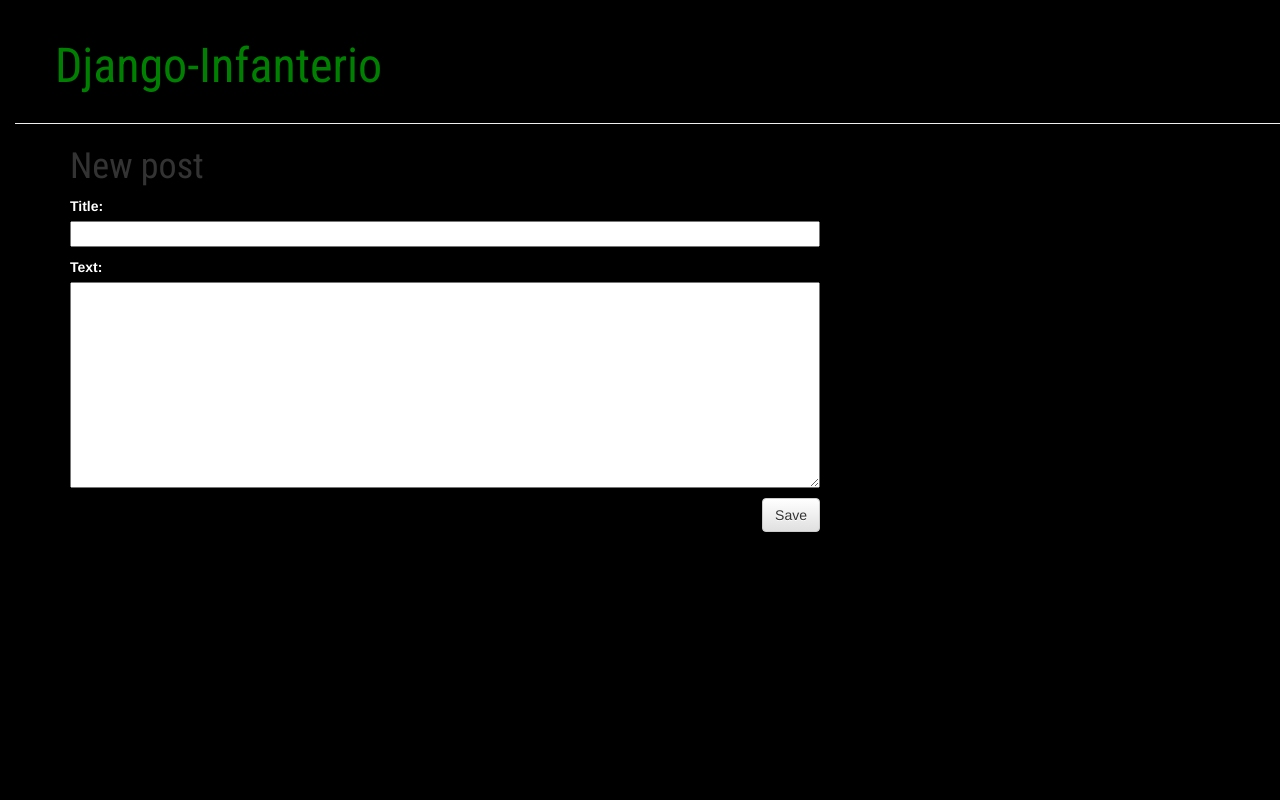
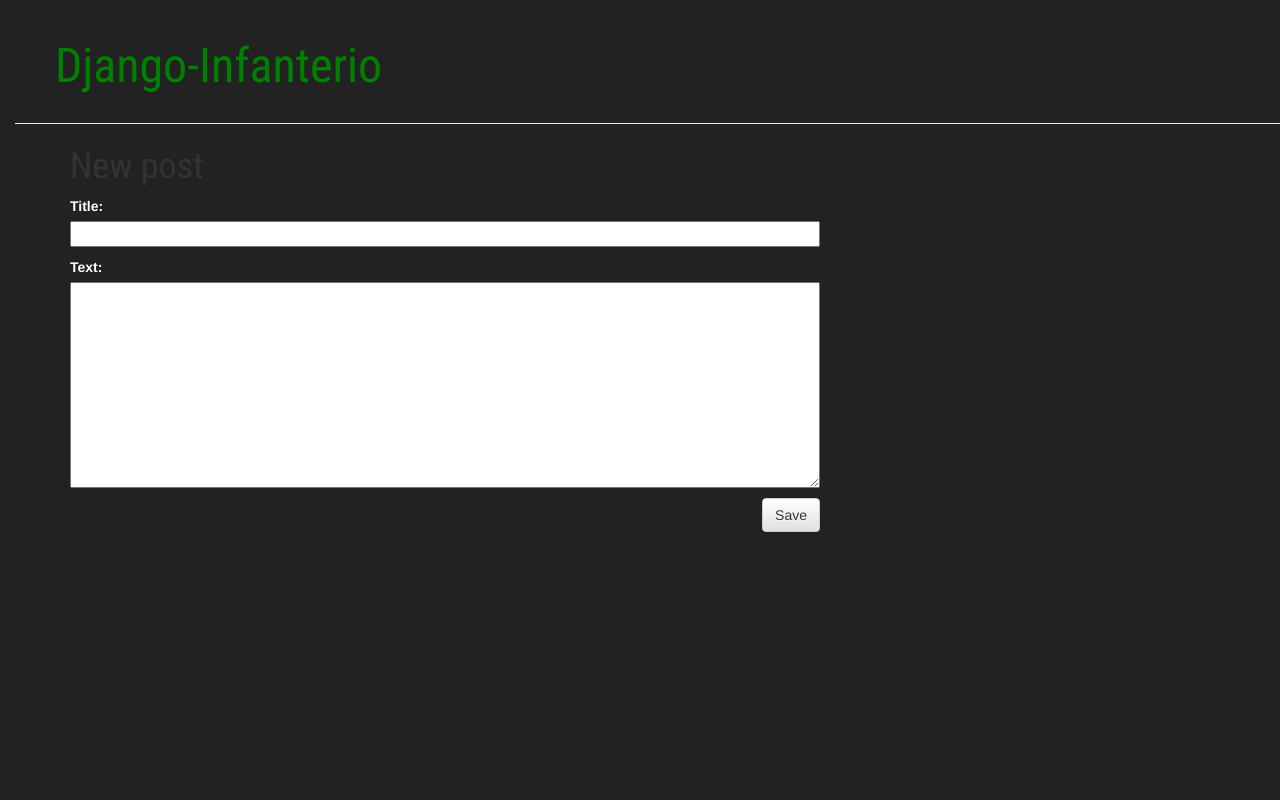
Before and after one commit to zhaqenl/my-first-blog, a Django app: page /post/new in a window 1280 px wide. Run offline with Django 3.2, Linux system fonts and the light colour scheme; some libraries are stand-ins or nearby versions.

Commit message:
Change background color to #222222

```diff
--- a/blog/static/css/blog.css
+++ b/blog/static/css/blog.css
@@ -1,10 +1,10 @@
 body {
-    background-color: black;
+    background-color: #222222;
     padding-left: 15px;
 }
 
 .page-header {
-    background-color: black;
+    background-color: #222222;
     margin-top: 0;
     padding: 20px 20px 20px 40px;
     position: fixed;
```
